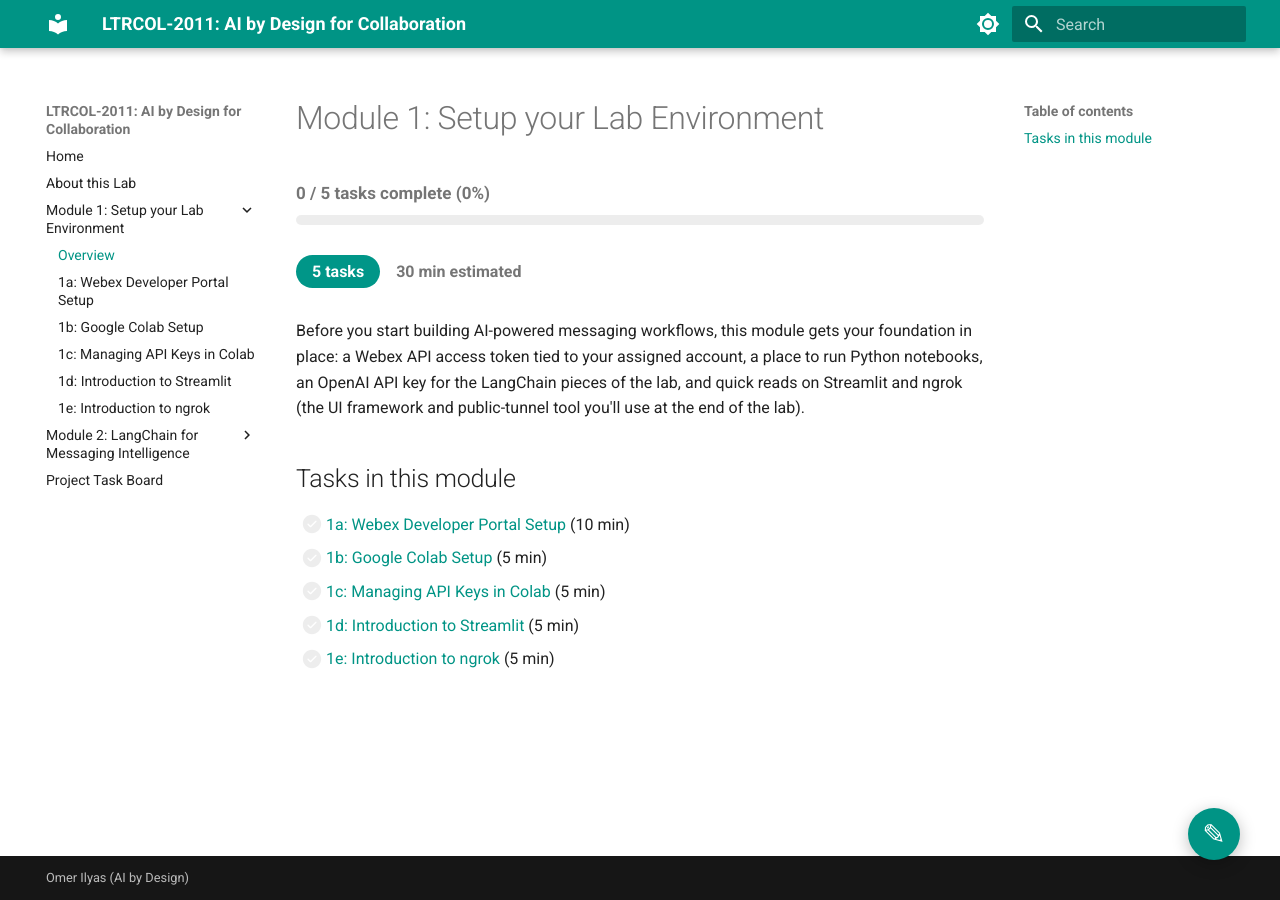
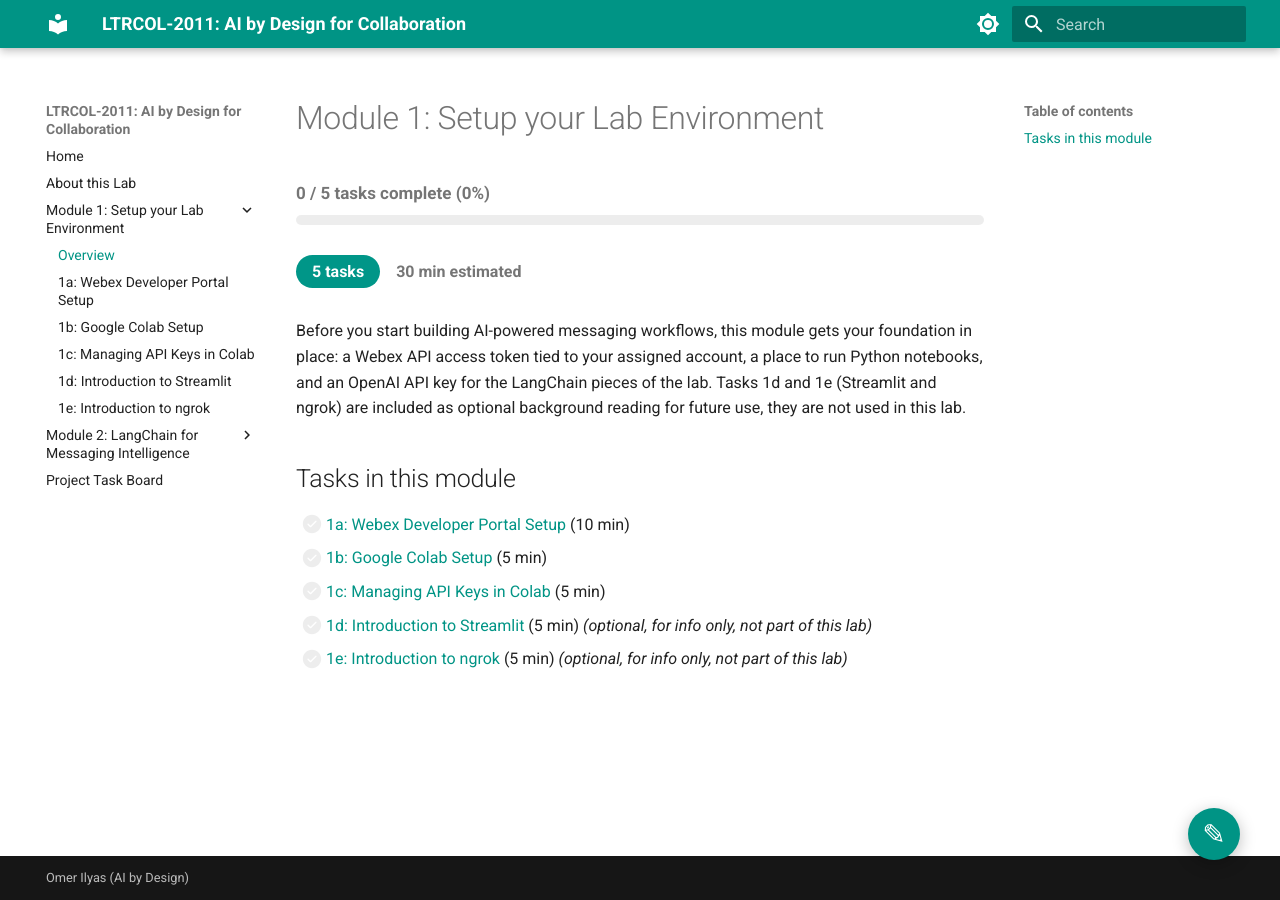
Before and after one commit to omerilyas/AibyDesign, an MkDocs documentation site: the page built from docs/module-1-setup-your-lab-environment/index.md, in a window 1280 px wide. Built offline with MkDocs 1.6.1 and Material for MkDocs 9.7.7, drawn with Linux system fonts in a browser that asks for light colours.

Commit message:
Mark Module 1d/1e as optional and rename to Cisco AI Assistant / Cisco Smart Rewrite
Flag Streamlit and ngrok tasks as optional background reading not used in this
lab, and update Module 2 task copy to reference Cisco AI Assistant and Cisco
Smart Rewrite instead of the older Webex AI Assistant naming.

```diff
--- a/docs/module-1-setup-your-lab-environment/index.md
+++ b/docs/module-1-setup-your-lab-environment/index.md
@@ -5,12 +5,12 @@
 <span style="font-size:0.8rem;font-weight:600;color:var(--md-default-fg-color--light);">30 min estimated</span>
 </div>
 
-Before you start building AI-powered messaging workflows, this module gets your foundation in place: a Webex API access token tied to your assigned account, a place to run Python notebooks, an OpenAI API key for the LangChain pieces of the lab, and quick reads on Streamlit and ngrok (the UI framework and public-tunnel tool you'll use at the end of the lab).
+Before you start building AI-powered messaging workflows, this module gets your foundation in place: a Webex API access token tied to your assigned account, a place to run Python notebooks, and an OpenAI API key for the LangChain pieces of the lab. Tasks 1d and 1e (Streamlit and ngrok) are included as optional background reading for future use, they are not used in this lab.
 
 ## Tasks in this module
 
 - [ ] [1a: Webex Developer Portal Setup](module-1a-webex-developer-portal.md) (10 min)
 - [ ] [1b: Google Colab Setup](module-1b-google-colab.md) (5 min)
 - [ ] [1c: Managing API Keys in Colab](module-1c-managing-api-keys-in-colab.md) (5 min)
-- [ ] [1d: Introduction to Streamlit](module-1d-introduction-to-streamlit.md) (5 min)
-- [ ] [1e: Introduction to ngrok](module-1e-introduction-to-ngrok.md) (5 min)
+- [ ] [1d: Introduction to Streamlit](module-1d-introduction-to-streamlit.md) (5 min) *(optional, for info only, not part of this lab)*
+- [ ] [1e: Introduction to ngrok](module-1e-introduction-to-ngrok.md) (5 min) *(optional, for info only, not part of this lab)*
```
Also changed, not shown: docs/about-this-lab.md (+1 -1 lines), docs/module-2-langchain-for-messaging-intelligence/index.md (+1 -1 lines), docs/module-2-langchain-for-messaging-intelligence/module-2a-connect-langchain-to-webex-messaging.md (+1 -7 lines), docs/module-2-langchain-for-messaging-intelligence/module-2c-generate-space-summaries.md (+1 -1 lines), docs/module-2-langchain-for-messaging-intelligence/module-2d-ai-rewrite-assistant.md (+2 -2 lines).
